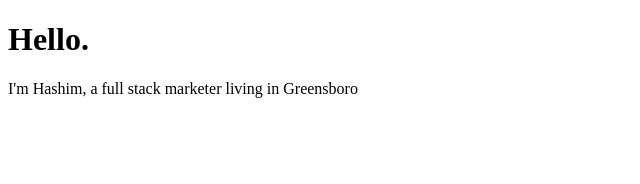
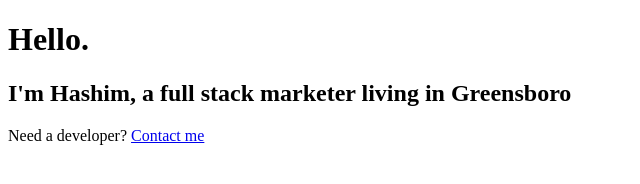
Before and after one commit to hashimwarren/hashim-dev, a Gatsby site: page / in a window 1280 px wide. Shown: the whole page, without its empty margins (0-640 px from the left). Built offline with nearby package versions, Linux system fonts and the light colour scheme; Gatsby itself is replaced by a stand-in of ours.

Commit message:
link between pages

```diff
--- a/src/pages/about.js
+++ b/src/pages/about.js
@@ -1,10 +1,12 @@
 import React from 'react'
+import { Link } from 'gatsby'
 
 const AboutPage = () => {
     return (
         <div>
             <h1>About Hashim Warren</h1>
             <p>I was born in New York City on a Sunday...</p>
+            <p><Link to="/contact">Contact me</Link></p>
         </div>
 
     )
--- a/src/pages/contact.js
+++ b/src/pages/contact.js
@@ -1,10 +1,12 @@
 import React from 'react'
+import { Link } from 'gatsby'
 
 const ContactPage = () => {
     return (
         <div>
             <h1>Contact Hashim Warren</h1>
             <p>email me at me@hashim.dev</p>
+            <p>Tweet me <a href="https://twitter.com/hashim_warren">@hashim_warren</a></p>
         </div>
 
     )
--- a/src/pages/index.js
+++ b/src/pages/index.js
@@ -1,12 +1,15 @@
 //react comes pre-installed with Gatsby
 import React from 'react'
+
+//Link is a react component
+import { Link } from 'gatsby'
 
 const IndexPage = () => {
     return (
         <div>
             <h1>Hello.</h1>
-            <p>I'm Hashim, a full stack marketer living in Greensboro</p>
-
+            <h2>I'm Hashim, a full stack marketer living in Greensboro</h2>
+            <p>Need a developer? <Link to="/contact">Contact me</Link></p>
         </div>
     )
 }
```
